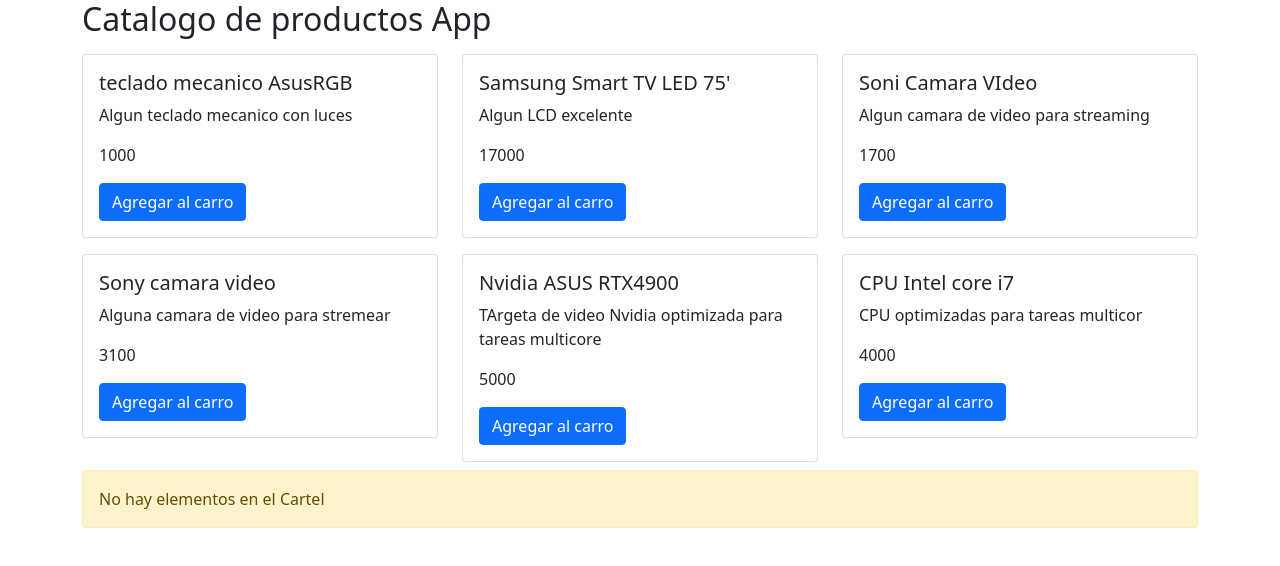
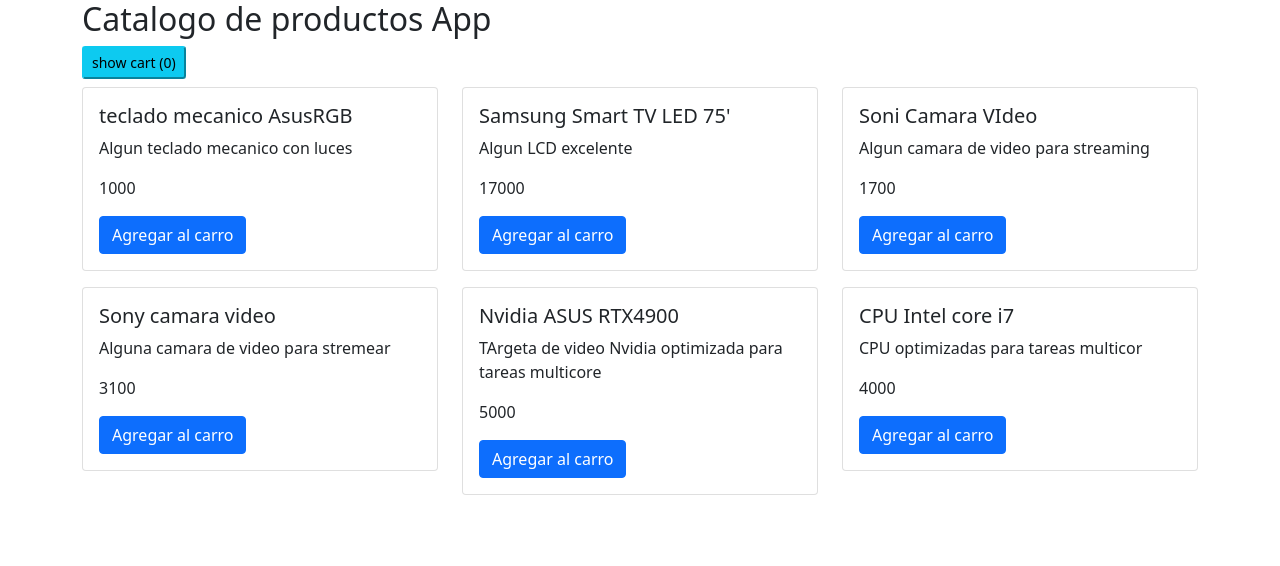
Before and after one commit to Oscar-CR09/carro-app, an Angular app: page / in a window 1280 px wide. Shown: the top 566 px of the page. Built offline with nearby package versions, Linux system fonts and the light colour scheme.

Commit message:
open car app

```diff
--- a/src/app/components/cart-app.component.html
+++ b/src/app/components/cart-app.component.html
@@ -1,7 +1,14 @@
 <h2>  Catalogo de productos App </h2>
+<button class="bt btn-info btn-sm" (click)="openCart()" >show cart ({{items.length}})</button>
 
+<div class="row">
+  <div [className]="showCart? 'col-9' : 'col' ">
     <catalogo [products]="products" (productEventEmiter)="onAddCard($event)"/>
+  </div>
 
+  @if (showCart) {
+
+    <div class="col-3">
 
       @if (items.length>0) {
 
@@ -15,3 +22,8 @@
         <div class="alert alert-warning">No hay elementos en el Cartel</div>
 
       }
+      <button class="bt btn-secondary float-end" (click)="openCart()" >close cart </button>
+
+    </div>
+  }
+</div>
--- a/src/app/components/cart-app.component.ts
+++ b/src/app/components/cart-app.component.ts
@@ -19,11 +19,15 @@
 
   total:number = 0;
 
+  showCart:boolean = false;
+
   constructor(private service:ProductService){
 
   }
   ngOnInit(): void {
     this.products=this.service.findAll();
+    this.items = JSON.parse(sessionStorage.getItem('cart')!) || [];
+    this.calculateTotal();
   }
 
   onAddCard(product:Product):void
@@ -43,6 +47,7 @@
         this.items = [...this.items,{ product:{...product},quality:1}];
       }
       this.calculateTotal();
+      this.saveSession();
 
     }
 
@@ -50,6 +55,7 @@
 
       this.items=this.items.filter(item=>item.product.id !== id);
       this.calculateTotal();
+      this.saveSession();
 
 
     }
@@ -58,4 +64,14 @@
 
     }
 
+    saveSession():void{
+      sessionStorage.setItem('cart', JSON.stringify(this.items));
+
+    }
+
+    openCart():void{
+      this.showCart = !this.showCart;
+
+    }
+
   }
--- a/src/app/components/cart/cart.component.html
+++ b/src/app/components/cart/cart.component.html
@@ -29,12 +29,13 @@
           </button>
         </td>
       </tr>
+
     }
   </tbody>
   <tfoot>
     <tr>
       <td colspan="3" class="text-end fw-bold"> Total </td>
-      <td colspan="1" class="text-end fw-bold"> {{total}} </td>
+      <td colspan="1" class="text-start fw-bold"> {{total}} </td>
     </tr>
   </tfoot>
 </table>
```
Lines whose indentation alone changed are shown as unchanged.
